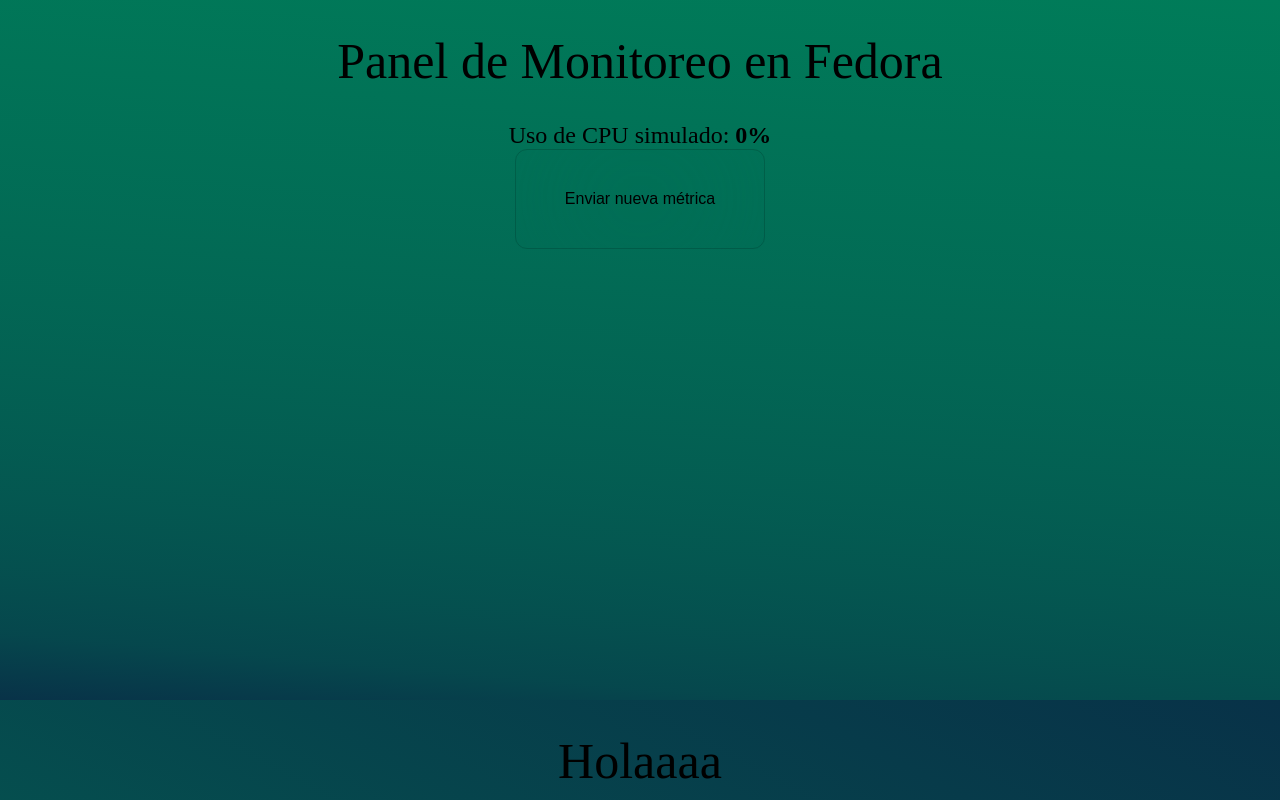
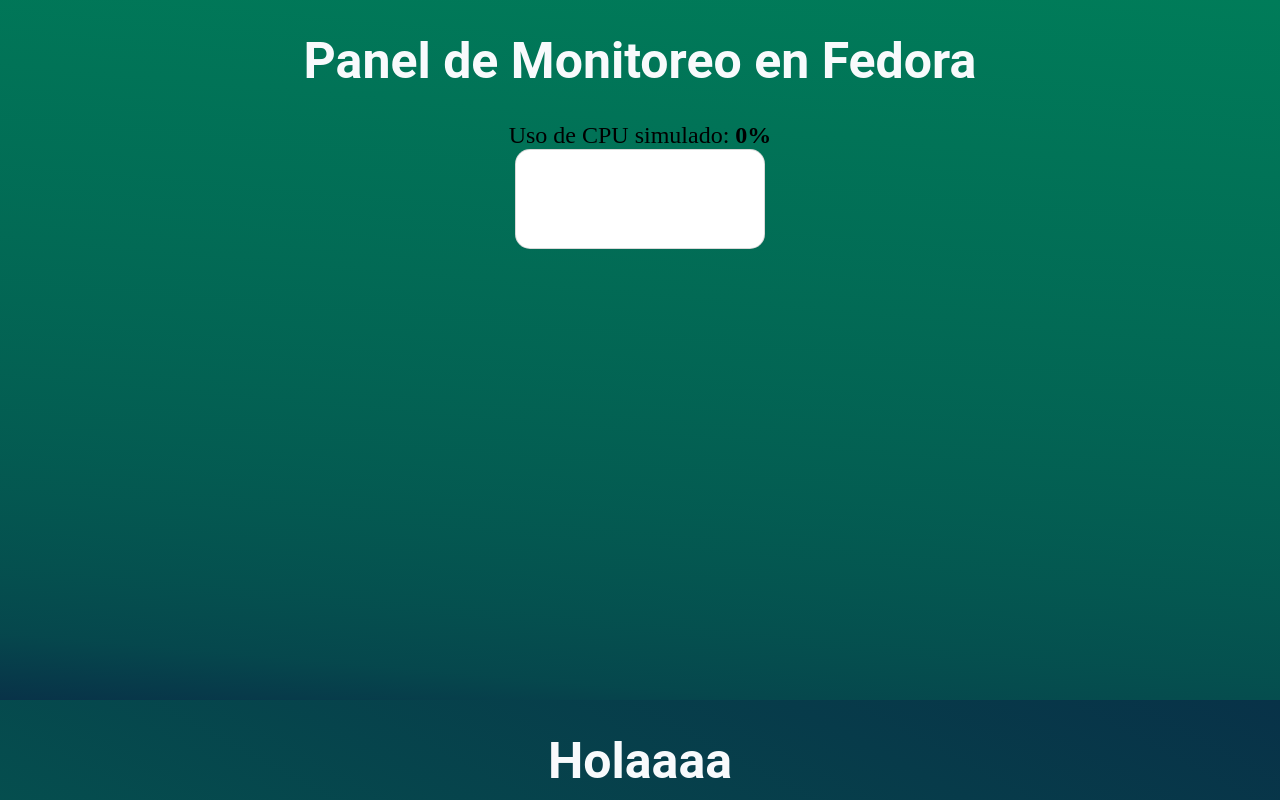
Before and after one commit to Fernando070777/sitio_BagTek, a React (Vite) app: page / in a window 1280 px wide. Shown: the top 800 px of the page. Built offline with nearby package versions, Linux system fonts and the light colour scheme; no server answers; the database is empty.

Commit message:
diseño index.css

```diff
--- a/src/index.css
+++ b/src/index.css
@@ -19,12 +19,13 @@
 }
 
 .boton{
-  background: rgba(255, 255, 255, 0);
+  background: rgba(255, 255, 255, 15);
   backdrop-filter: blur(100px);
   border: 1px solid rgba(0, 0, 0, 0.15);
-  border-radius: 12px;
+  border-radius: 15px;
   height: 100px;
   width: 250px;
+  color: white;
 
 }
 
@@ -56,10 +57,10 @@
 
 h1,
 h2 {
-  font-family: var(--heading);
-  font-weight: 500;
+  font-family: 'Roboto', sans-serif;
+  font-weight: 700;
   /*color: var(--text-h);*/
-  color:black;
+  color:#f8fafc;
 }
 
 h1 {
@@ -73,10 +74,11 @@
 }
 h2 {
   font-size: 24px;
+  color: #e2e8f0;
   line-height: 118%;
   letter-spacing: -0.24px;
   margin: 0 0 8px;
-  @media (max-width: 1024px) {
+  @media (max-width: 24px) {
     font-size: 20px;
   }
 }
@@ -88,6 +90,8 @@
 
   font-size: 20px;
   text-align: left;
+  color:#ffffff;
+  font-weight:600;
 
 }
 
```
